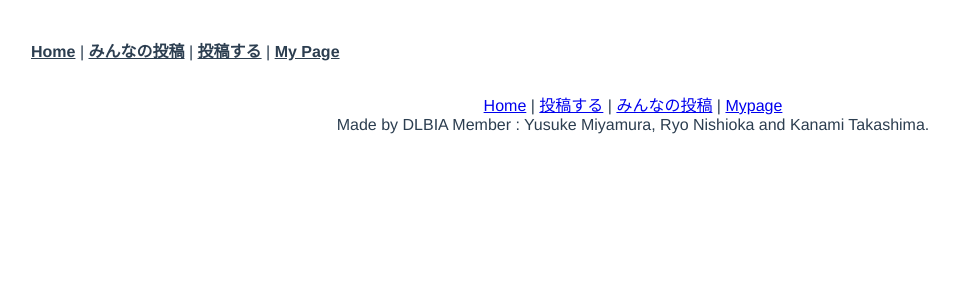
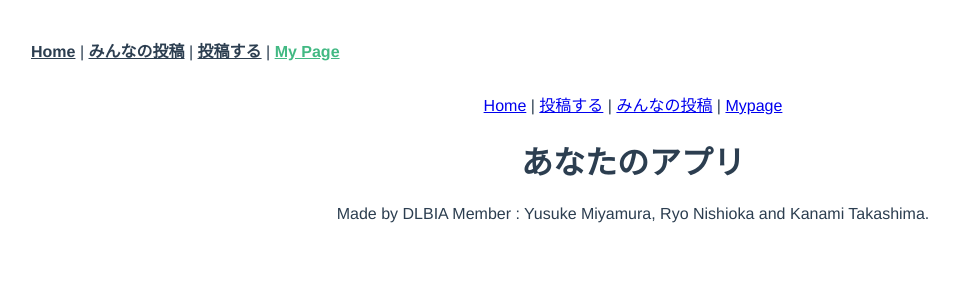
Before and after one commit to webex20-team-1/dlbia, a Vue app: page /myapp in a window 1280 px wide. Before the commit this address had no page. Shown: the top 300 px of the page, without its empty margins (7-966 px from the left). Built offline with nearby package versions, Linux system fonts and the light colour scheme.

Commit message:
いけてるはずです

```diff
--- a/src/components/MainHeader.vue
+++ b/src/components/MainHeader.vue
@@ -5,7 +5,7 @@
       <router-link to="/">Home</router-link> |
       <router-link to="/post-list">みんなの投稿</router-link> |
       <router-link to="/post-page">投稿する</router-link> |
-      <router-link to="/mypage">My Page</router-link>
+      <router-link to="/myapp">My Page</router-link>
     </nav>
   </header>
 </template>
--- a/src/views/MyApp.vue
+++ b/src/views/MyApp.vue
@@ -18,7 +18,8 @@
 
 <script>
 import { collection, getDocs, where, query } from "firebase/firestore"
-import { db, auth } from "@/firebase.js"
+import { db } from "@/firebase.js"
+import { getAuth } from "firebase/auth"
 
 export default {
   data() {
@@ -27,6 +28,7 @@ export default {
     }
   },
   created() {
+    const auth = getAuth()
     const user = auth.currentUser
 
     if (user) {
--- a/src/views/PostApp.vue
+++ b/src/views/PostApp.vue
@@ -23,7 +23,6 @@ import { collection, addDoc } from "firebase/firestore"
 // firebase.js で db として export したものを import
 import { db } from "@/firebase.js"
 import { getAuth, onAuthStateChanged } from "firebase/auth"
-import firebase from "firebase/app"
 
 export default {
   data() {
@@ -34,12 +33,14 @@ export default {
         //   text: "こんにちは、ツイートの本文です。"
         // }
       ],
+      text: "",
+      url: "",
     }
   },
   methods: {
     postApp() {
       // Firebaseのユーザー状態の変更を監視
-      const auth = getAuth(firebase) // getAuthメソッドを使用してauthモジュールを取得
+      const auth = getAuth() // getAuthメソッドを使用してauthモジュールを取得
 
       onAuthStateChanged(auth, (user) => {
         if (user) {
```
